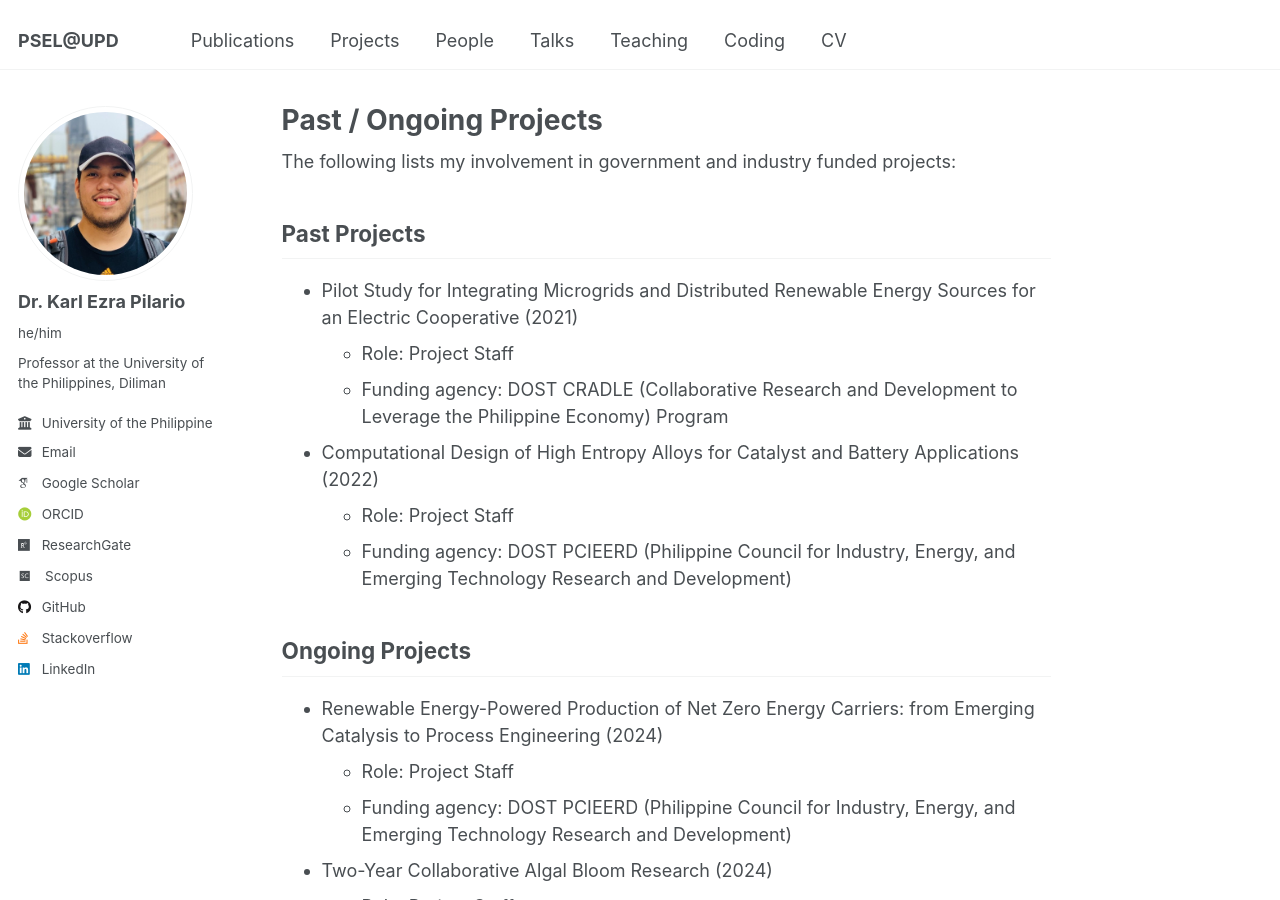
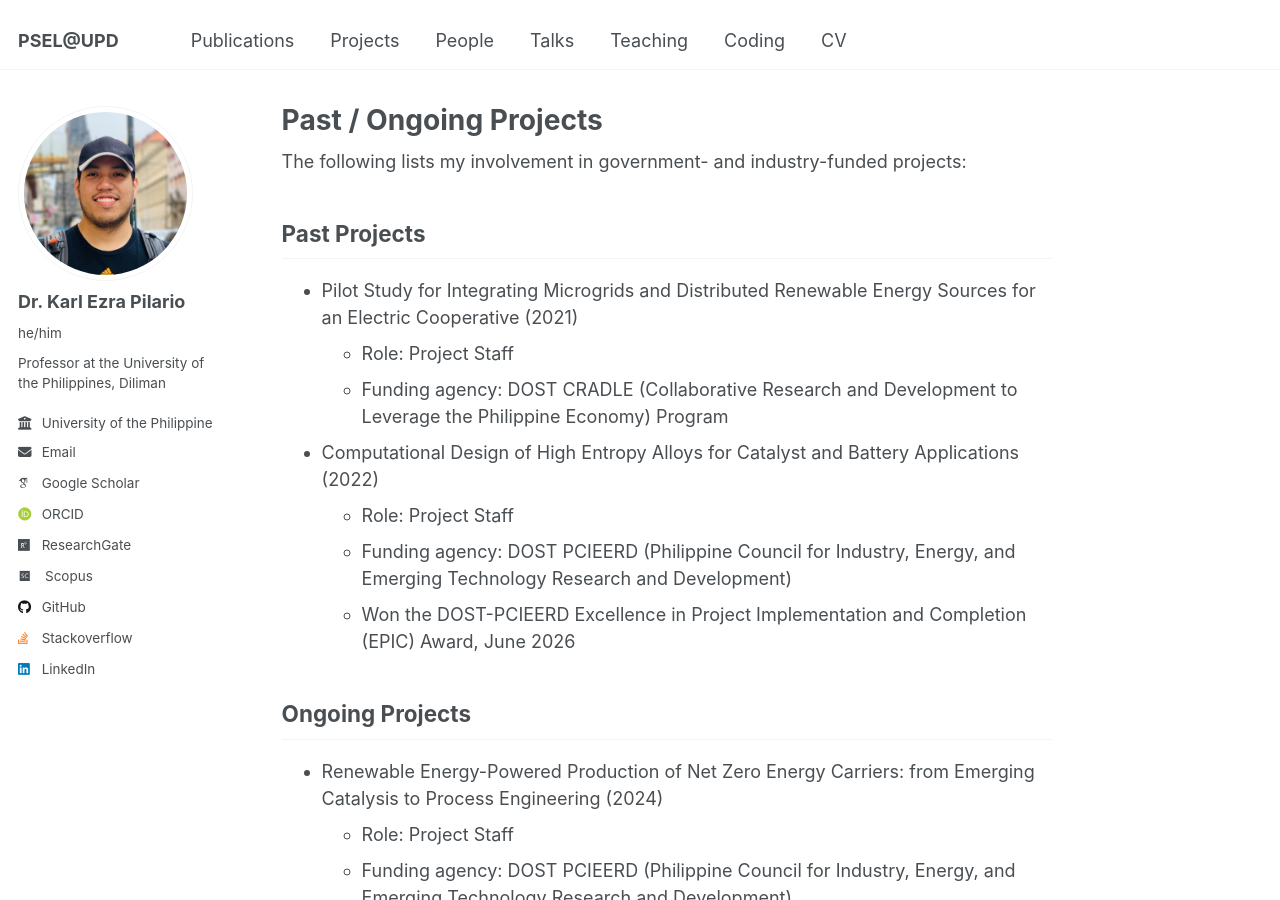
Before and after one commit to kspilario/kspilario.github.io, a Jekyll site: the page built from _pages/projects.md, in a window 1280 px wide and 900 px high. Built offline with Jekyll 4.4.1, drawn with Linux system fonts in a browser that asks for light colours; some web fonts are replaced.

Commit message:
Update projects.md

```diff
--- a/_pages/projects.md
+++ b/_pages/projects.md
@@ -6,7 +6,7 @@ redirect_from:
   - /md/
   - /markdown.html
 ---
-The following lists my involvement in government and industry funded projects:
+The following lists my involvement in government- and industry-funded projects:
 
 ## Past Projects
 
@@ -16,6 +16,7 @@ The following lists my involvement in government and industry funded projects:
 * Computational Design of High Entropy Alloys for Catalyst and Battery Applications (2022)
   * Role: Project Staff
   * Funding agency: DOST PCIEERD (Philippine Council for Industry, Energy, and Emerging Technology Research and Development)
+  * Won the DOST-PCIEERD Excellence in Project Implementation and Completion (EPIC) Award, June 2026
 
 ## Ongoing Projects
 
```
